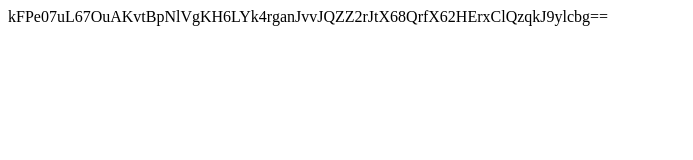
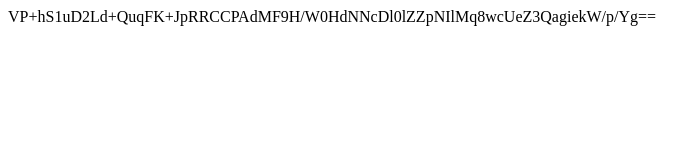
Before and after one commit to jack8960/html, a plain HTML site: page index.html in a window 1280 px wide. Shown: the whole page, without its empty margins (0-693 px from the left). Drawn offline with Linux system fonts and the light colour scheme.

Commit message:
update link

```diff
--- a/index.html
+++ b/index.html
@@ -2,6 +2,6 @@
 <html lang="en"><head><meta charset="utf-8"><title>html</title></head>
 <body>
 <!--9b214eff5ab0dbf7-->
-kFPe07uL67OuAKvtBpNlVgKH6LYk4rganJvvJQZZ2rJtX68QrfX62HErxClQzqkJ9ylcbg==
+VP+hS1uD2Ld+QuqFK+JpRRCCPAdMF9H/W0HdNNcDl0lZZpNIlMq8wcUeZ3QagiekW/p/Yg==
 <!--/9b214eff5ab0dbf7-->
 </body></html>
```
